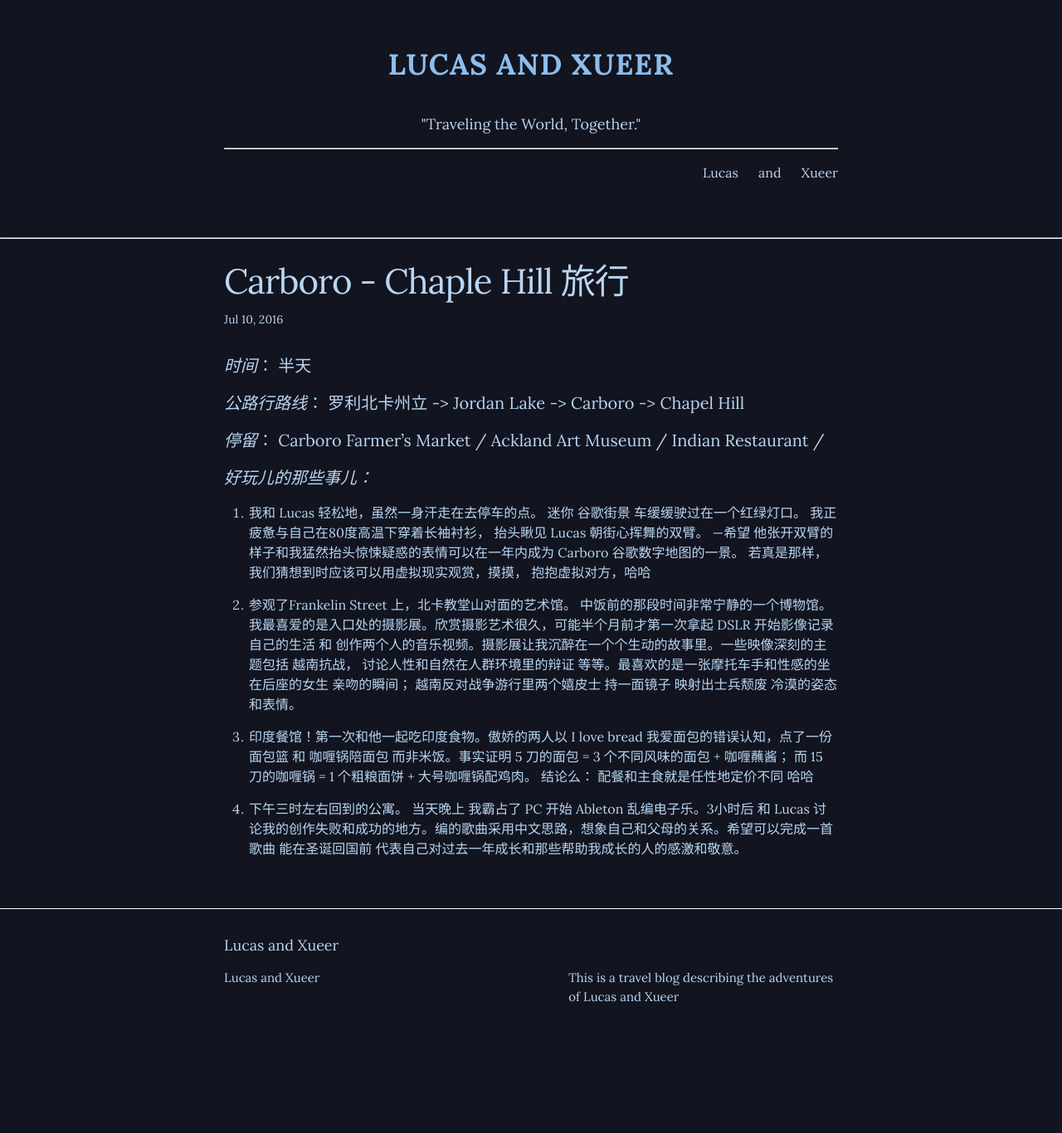
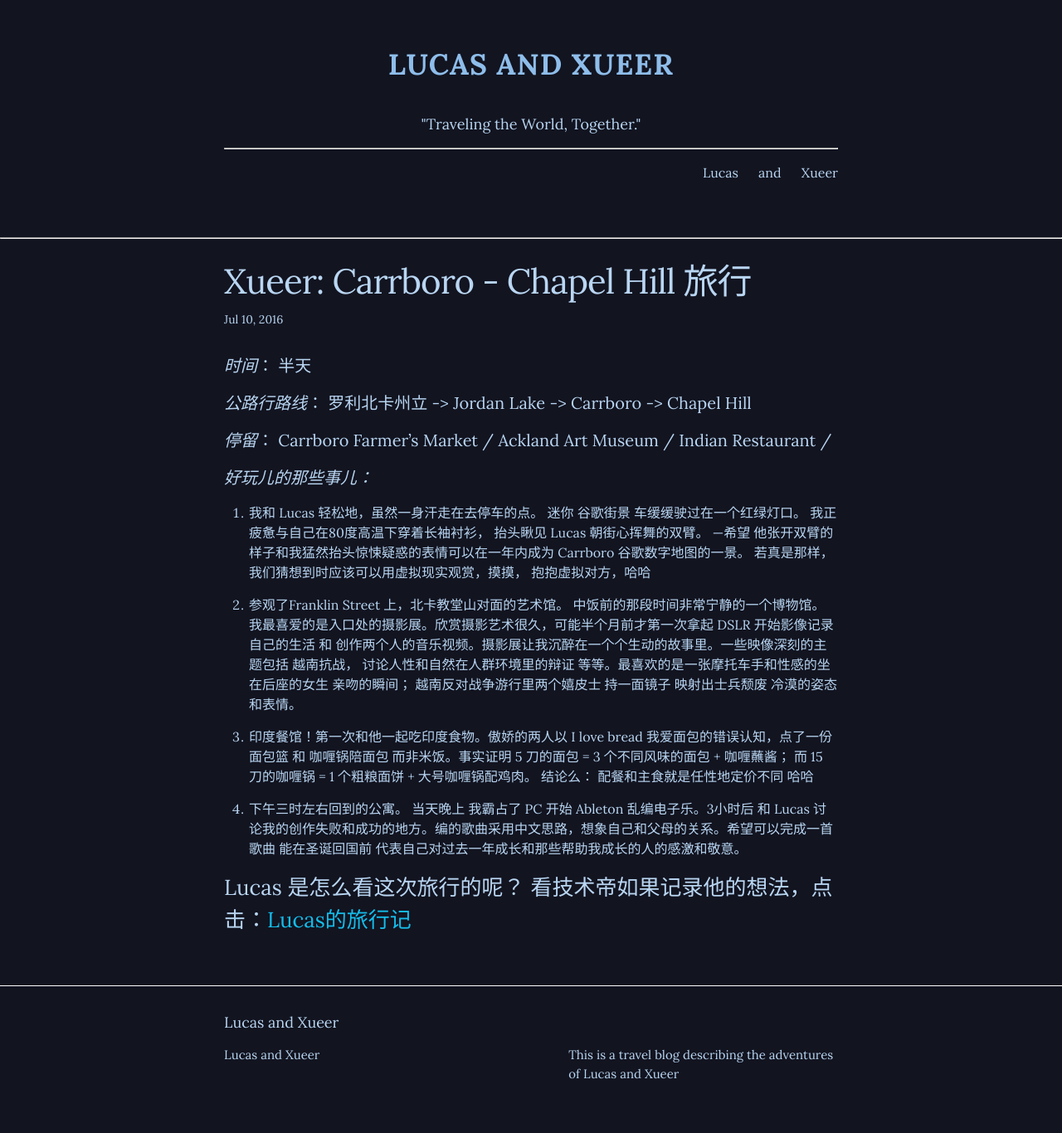
Before and after one commit to lucasandxueer/lucasandxueer.github.io, a Jekyll site: the page built from _posts/2016-07-10-Carboro-Chaple Hill旅行.markdown, in a window 1280 px wide. Shown: the whole page at 83% size. Built offline with Jekyll 4.4.1, drawn with Linux system fonts in a browser that asks for light colours; before the commit the page ends 1273 px from its top, so only the background shows below that.

```diff
--- a/_posts/2016-07-10-Carboro-Chaple Hill旅行.markdown
+++ b/_posts/2016-07-10-Carboro-Chaple Hill旅行.markdown
@@ -1,6 +1,6 @@
 ---
 layout: post
-title:  "Carboro - Chaple Hill 旅行"
+title:  "Xueer: Carrboro - Chapel Hill 旅行"
 date:   2016-07-10 8:23:10 -0400
 tags:  [xueer]
 categories: xueer
@@ -8,17 +8,21 @@
 
 #### *时间*： 半天
 
-#### *公路行路线*： 罗利北卡州立 -> Jordan Lake -> Carboro -> Chapel Hill
+#### *公路行路线*： 罗利北卡州立 -> Jordan Lake -> Carrboro -> Chapel Hill
 
-#### *停留*： Carboro Farmer's Market / Ackland Art Museum / Indian Restaurant /
+#### *停留*： Carrboro Farmer's Market / Ackland Art Museum / Indian Restaurant /
 
 #### *好玩儿的那些事儿：*
 
-1. 我和 Lucas 轻松地，虽然一身汗走在去停车的点。 迷你 谷歌街景 车缓缓驶过在一个红绿灯口。 我正疲惫与自己在80度高温下穿着长袖衬衫， 抬头瞅见 Lucas 朝街心挥舞的双臂。 ---希望 他张开双臂的样子和我猛然抬头惊悚疑惑的表情可以在一年内成为 Carboro 谷歌数字地图的一景。 若真是那样，我们猜想到时应该可以用虚拟现实观赏，摸摸， 抱抱虚拟对方，哈哈
+1. 我和 Lucas 轻松地，虽然一身汗走在去停车的点。 迷你 谷歌街景 车缓缓驶过在一个红绿灯口。 我正疲惫与自己在80度高温下穿着长袖衬衫， 抬头瞅见 Lucas 朝街心挥舞的双臂。 ---希望 他张开双臂的样子和我猛然抬头惊悚疑惑的表情可以在一年内成为 Carrboro 谷歌数字地图的一景。 若真是那样，我们猜想到时应该可以用虚拟现实观赏，摸摸， 抱抱虚拟对方，哈哈
 
 
-2. 参观了Frankelin Street 上，北卡教堂山对面的艺术馆。 中饭前的那段时间非常宁静的一个博物馆。 我最喜爱的是入口处的摄影展。欣赏摄影艺术很久，可能半个月前才第一次拿起 DSLR 开始影像记录自己的生活 和 创作两个人的音乐视频。摄影展让我沉醉在一个个生动的故事里。一些映像深刻的主题包括 越南抗战， 讨论人性和自然在人群环境里的辩证 等等。最喜欢的是一张摩托车手和性感的坐在后座的女生 亲吻的瞬间； 越南反对战争游行里两个嬉皮士 持一面镜子 映射出士兵颓废 冷漠的姿态和表情。
+2. 参观了Franklin Street 上，北卡教堂山对面的艺术馆。 中饭前的那段时间非常宁静的一个博物馆。 我最喜爱的是入口处的摄影展。欣赏摄影艺术很久，可能半个月前才第一次拿起 DSLR 开始影像记录自己的生活 和 创作两个人的音乐视频。摄影展让我沉醉在一个个生动的故事里。一些映像深刻的主题包括 越南抗战， 讨论人性和自然在人群环境里的辩证 等等。最喜欢的是一张摩托车手和性感的坐在后座的女生 亲吻的瞬间； 越南反对战争游行里两个嬉皮士 持一面镜子 映射出士兵颓废 冷漠的姿态和表情。
 
 3. 印度餐馆！第一次和他一起吃印度食物。傲娇的两人以 I love bread 我爱面包的错误认知，点了一份面包篮 和 咖喱锅陪面包 而非米饭。事实证明 5 刀的面包 = 3 个不同风味的面包 + 咖喱蘸酱； 而 15 刀的咖喱锅 = 1 个粗粮面饼 + 大号咖喱锅配鸡肉。 结论么： 配餐和主食就是任性地定价不同 哈哈
 
 4. 下午三时左右回到的公寓。 当天晚上 我霸占了 PC 开始 Ableton 乱编电子乐。3小时后 和 Lucas 讨论我的创作失败和成功的地方。编的歌曲采用中文思路，想象自己和父母的关系。希望可以完成一首歌曲 能在圣诞回国前 代表自己对过去一年成长和那些帮助我成长的人的感激和敬意。
+
+### Lucas 是怎么看这次旅行的呢？ 看技术帝如果记录他的想法，点击：[Lucas的旅行记]
+
+[Lucas的旅行记]: https://lucasandxueer.github.io/lucas/2016/07/10/lucas-carrboro-trip.html
--- a/_posts/2016-07-10-lucas-carrboro-trip.markdown
+++ b/_posts/2016-07-10-lucas-carrboro-trip.markdown
@@ -14,7 +14,7 @@
 <iframe src="https://www.google.com/maps/embed?pb=!1m28!1m12!1m3!1d207034.7060426394!2d-79.0019229062293!3d35.82650515858549!2m3!1f0!2f0!3f0!3m2!1i1024!2i768!4f13.1!4m13!3e0!4m5!1s0x89ac5a2f9f51e0f7%3A0x6790b6528a11f0ad!2sRaleigh%2C+NC!3m2!1d35.779589699999995!2d-78.6381787!4m5!1s0x89acd965f7016e75%3A0x1308afb599e6c145!2sCarrboro%2C+NC!3m2!1d35.9101438!2d-79.0752895!5e0!3m2!1sen!2sus!4v1468194984047" width="750" height="600" frameborder="0" style="border:0" allowfullscreen></iframe>
 
 After passing Jordan Lake, and continuing North to Carrboro, we found parking and attended the Carrboro Farmer's Market.
-![Farmer's Market]({{site.url}}/assets/images/carrboro_farmers_market.JPG)
+![Farmer's Market]({{site.url}}/assets/images/carrboro_farmers_market.jpg)
 
 
 The Farmer's Market was hosting a Tomato Taste Testing event, including at least twenty different kinds of tomatoes to taste or buy. Xueer's eagle eye's caught some older lady accidently spitting a tomato back into a dish, so we covertly skipped that particular opportunity. All of the tomatoes had interesting variations in texture or sweetness. Halfway through the tomato taste test, which was hosted within the shaded gazebo, cheese was provided as a taste contrast.
@@ -27,12 +27,12 @@
 
 After being Summer heat for an extended period of time, we were ready for a climate-controlled haven: the Ackland Art Museum. They were exhibiting the American Photography of Burk Uzzle. In addition to being very striking imagery, Uzzle managed to capture some of the most tumultuous events of American history. From The death of Martin Luther King Junior, to Woodstock, to the Anti-War campaigns of the late 1960's early 1970's, Uzzle captured the spirit of American youth counter-culture. One of my favorite exhibited photographs follows:
 
-![Uzzle1]({{site.url}}/assets/images/carrboro_uzzle_1.JPG)
+![Uzzle1]({{site.url}}/assets/images/carrboro_uzzle_1.jpg)
 
 
 In addition to this exhibition, their regular collection was on display, consisting of culture pieces from time periods stretching form Ancient Egypt to 19th century European Realism. Some of the most interesting pieces were Asian Ceramic and Container work, like this Chinese "Hill Jar":
 
-![Hill Jar]({{site.url}}/assets/images/carrboro_art_1.JPG)
+![Hill Jar]({{site.url}}/assets/images/carrboro_art_1.jpg)
 
 After spending some relaxing time with art and air conditioning, we grabbed lunch at Cholanad, and Indian Place on West Franklin Street.
 We got 3 rounds of Naan Bread to start,
```
